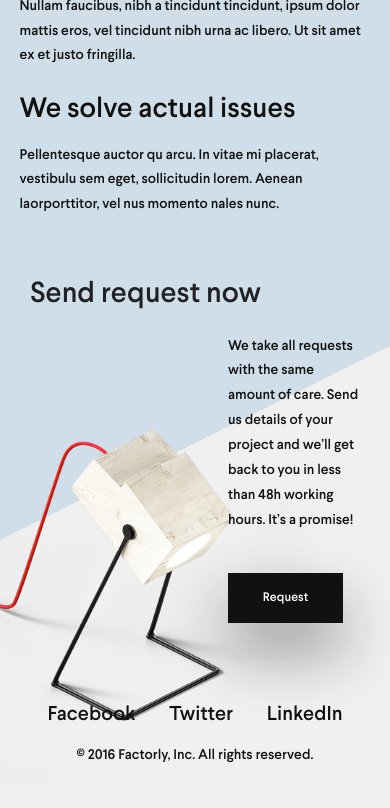
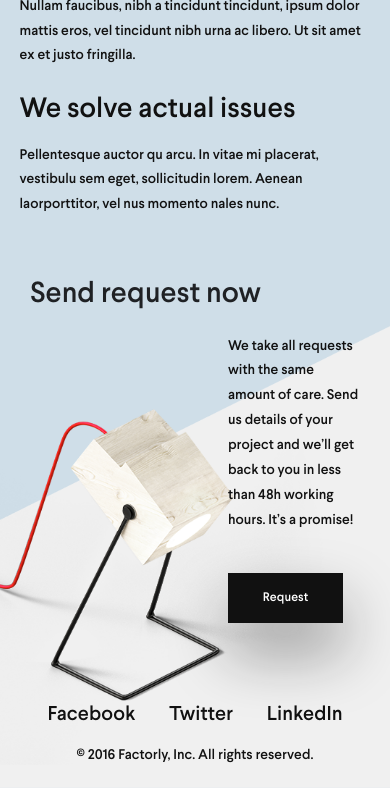
Before and after one commit to aktinijal/factorly, a PHP site: page /index.php in a window 390 px wide. Shown: the part 3536-4344 px from the top of the page. Run offline with PHP 8.4, Linux system fonts and the light colour scheme.

Commit message:
some small details

```diff
--- a/css/media.css
+++ b/css/media.css
@@ -925,6 +925,10 @@
     .ambiance .back img {
         margin-top: 0;
     }
+    footer,
+    .contact footer {
+        height: 90px;
+    }
 }
 
 @media (max-width: 360px) {
```
